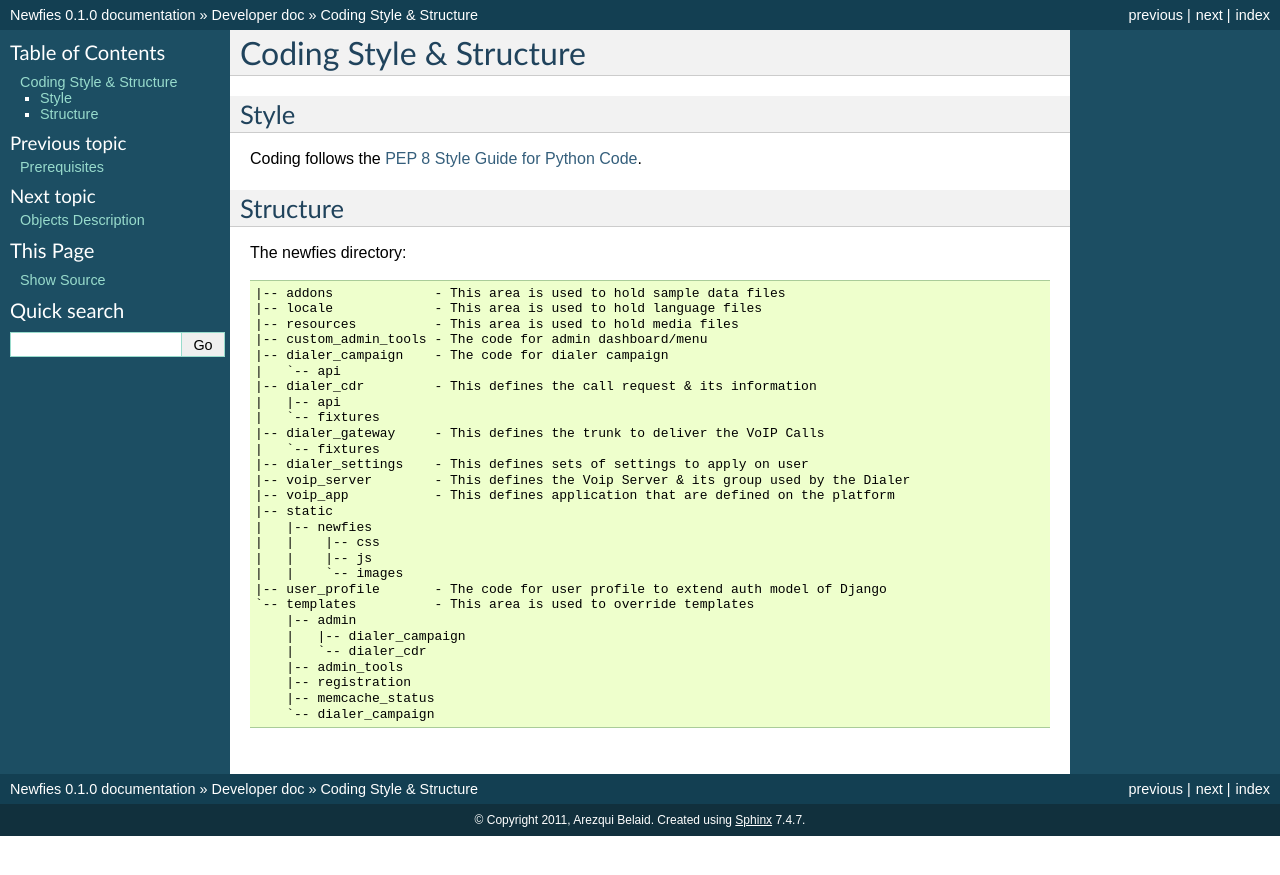
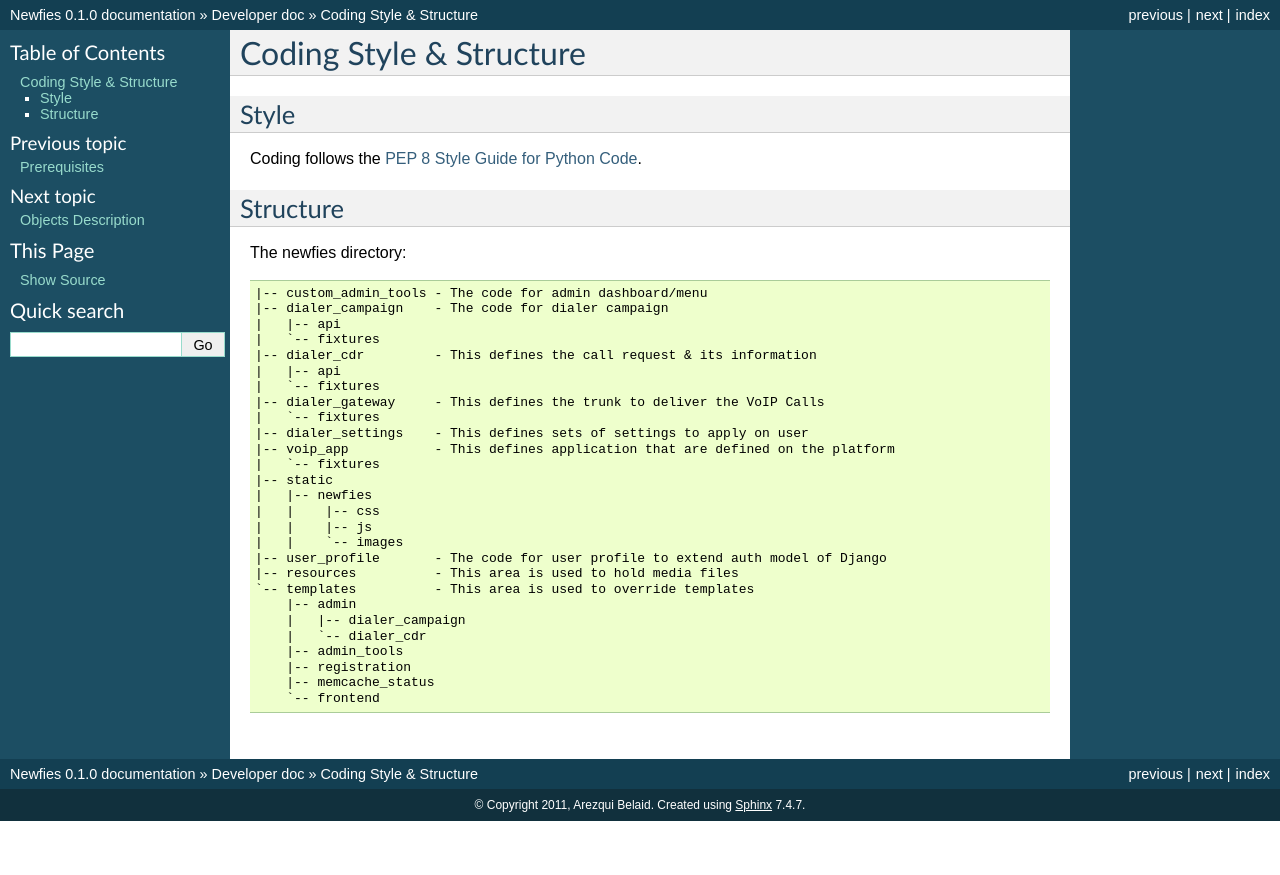
Before and after one commit to newfies-dialer/newfies-dialer, a Sphinx documentation site: the page built from docs/source/developer-doc/coding-structure.rst, in a window 1280 px wide. Shown: the top 875 px of the page. Built offline with Sphinx 7.4.7, drawn with Linux system fonts in a browser that asks for light colours.

Commit message:
updated doc

```diff
--- a/docs/source/developer-doc/coding-structure.rst
+++ b/docs/source/developer-doc/coding-structure.rst
@@ -16,26 +16,25 @@ Structure
 
 The newfies directory::
 
-    |-- addons             - This area is used to hold sample data files
-    |-- locale             - This area is used to hold language files
-    |-- resources          - This area is used to hold media files
     |-- custom_admin_tools - The code for admin dashboard/menu
     |-- dialer_campaign    - The code for dialer campaign
-    |   `-- api
+    |   |-- api
+    |   `-- fixtures
     |-- dialer_cdr         - This defines the call request & its information
     |   |-- api
     |   `-- fixtures
     |-- dialer_gateway     - This defines the trunk to deliver the VoIP Calls
     |   `-- fixtures
     |-- dialer_settings    - This defines sets of settings to apply on user
-    |-- voip_server        - This defines the Voip Server & its group used by the Dialer
     |-- voip_app           - This defines application that are defined on the platform
+    |   `-- fixtures
     |-- static
     |   |-- newfies
     |   |    |-- css
     |   |    |-- js
     |   |    `-- images
     |-- user_profile       - The code for user profile to extend auth model of Django
+    |-- resources          - This area is used to hold media files
     `-- templates          - This area is used to override templates
         |-- admin
         |   |-- dialer_campaign
@@ -43,4 +42,4 @@ The newfies directory::
         |-- admin_tools
         |-- registration
         |-- memcache_status
-        `-- dialer_campaign
+        `-- frontend
```
Also changed, not shown: docs/source/installation-overview.rst (+4 -4 lines).
